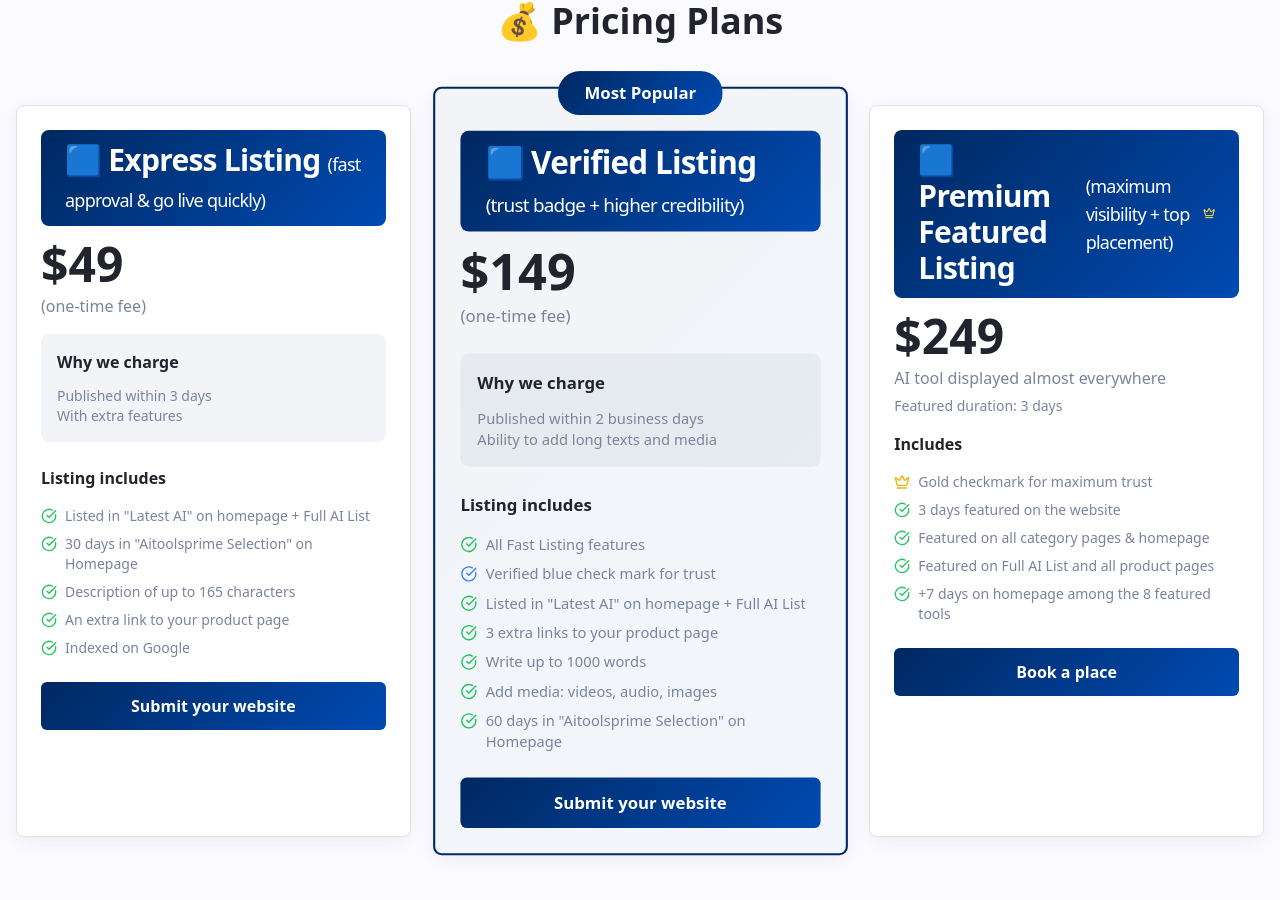
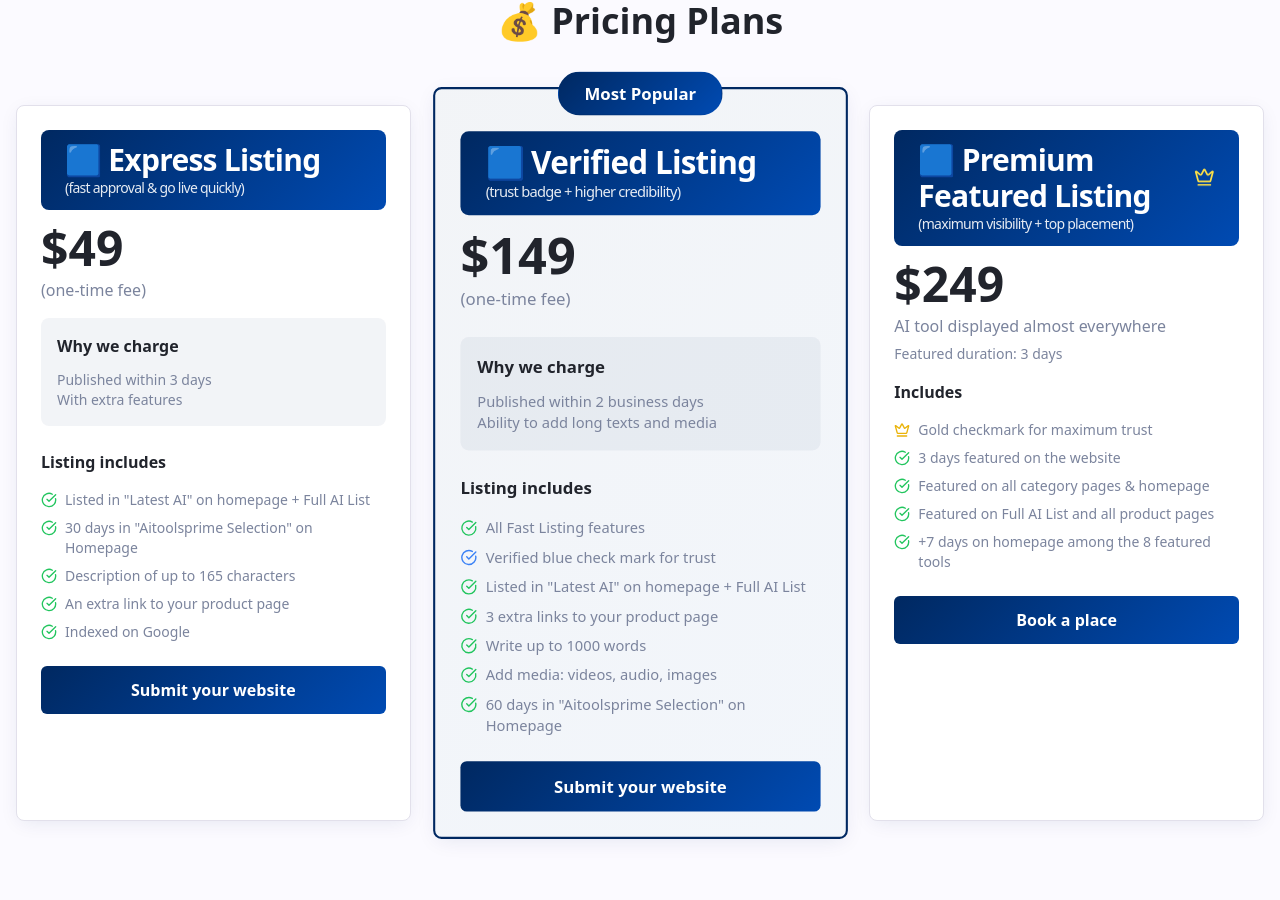
Before and after one commit to infospiderorbit/bright-ai-directory, a React (Vite) app: page /submit in a window 1280 px wide. Shown: the part 1312-2212 px from the top of the page. Built offline with nearby package versions, Linux system fonts and the light colour scheme.

Commit message:
Refactor pricing plan layout

```diff
--- a/src/pages/SubmitToolPage.tsx
+++ b/src/pages/SubmitToolPage.tsx
@@ -127,7 +127,8 @@ const SubmitToolPage = () => {
               <div className="absolute inset-0 gradient-secondary opacity-0 group-hover:opacity-100 transition-smooth"></div>
               <CardHeader className="relative z-10 pb-4">
                 <CardTitle className="text-3xl text-white font-bold mb-2 px-6 py-3 rounded-lg" style={{background: 'var(--gradient-primary)'}}>
-                  🟦 Express Listing <span className="text-lg font-normal">(fast approval & go live quickly)</span>
+                  <div>🟦 Express Listing</div>
+                  <div className="text-sm font-normal opacity-90">(fast approval & go live quickly)</div>
                 </CardTitle>
                 <div className="text-5xl font-bold text-foreground mb-2">$49</div>
                 <CardDescription className="text-base">(one-time fee)</CardDescription>
@@ -167,7 +168,8 @@ const SubmitToolPage = () => {
               <div className="absolute inset-0 gradient-primary opacity-5 group-hover:opacity-10 transition-smooth"></div>
               <CardHeader className="pt-10 relative z-10">
                 <CardTitle className="text-3xl text-white font-bold mb-2 px-6 py-3 rounded-lg" style={{background: 'var(--gradient-primary)'}}>
-                  🟦 Verified Listing <span className="text-lg font-normal">(trust badge + higher credibility)</span>
+                  <div>🟦 Verified Listing</div>
+                  <div className="text-sm font-normal opacity-90">(trust badge + higher credibility)</div>
                 </CardTitle>
                 <div className="text-5xl font-bold text-foreground mb-2">$149</div>
                 <CardDescription className="text-base">(one-time fee)</CardDescription>
@@ -205,8 +207,9 @@ const SubmitToolPage = () => {
             <Card className="relative shadow-card hover:shadow-hover transition-smooth group animate-scale-in">
               <div className="absolute inset-0 gradient-secondary opacity-0 group-hover:opacity-100 transition-smooth"></div>
               <CardHeader className="relative z-10 pb-4">
-                <CardTitle className="text-3xl text-white font-bold flex items-center gap-2 mb-2 px-6 py-3 rounded-lg" style={{background: 'var(--gradient-primary)'}}>
-                  🟦 Premium Featured Listing <span className="text-lg font-normal">(maximum visibility + top placement)</span> <Crown className="h-8 w-8 text-yellow-300 animate-float" />
+                <CardTitle className="text-3xl text-white font-bold mb-2 px-6 py-3 rounded-lg" style={{background: 'var(--gradient-primary)'}}>
+                  <div className="flex items-center gap-2">🟦 Premium Featured Listing <Crown className="h-8 w-8 text-yellow-300 animate-float" /></div>
+                  <div className="text-sm font-normal opacity-90">(maximum visibility + top placement)</div>
                 </CardTitle>
                 <div className="text-5xl font-bold text-foreground mb-2">$249</div>
                 <CardDescription className="text-base">AI tool displayed almost everywhere</CardDescription>
```
